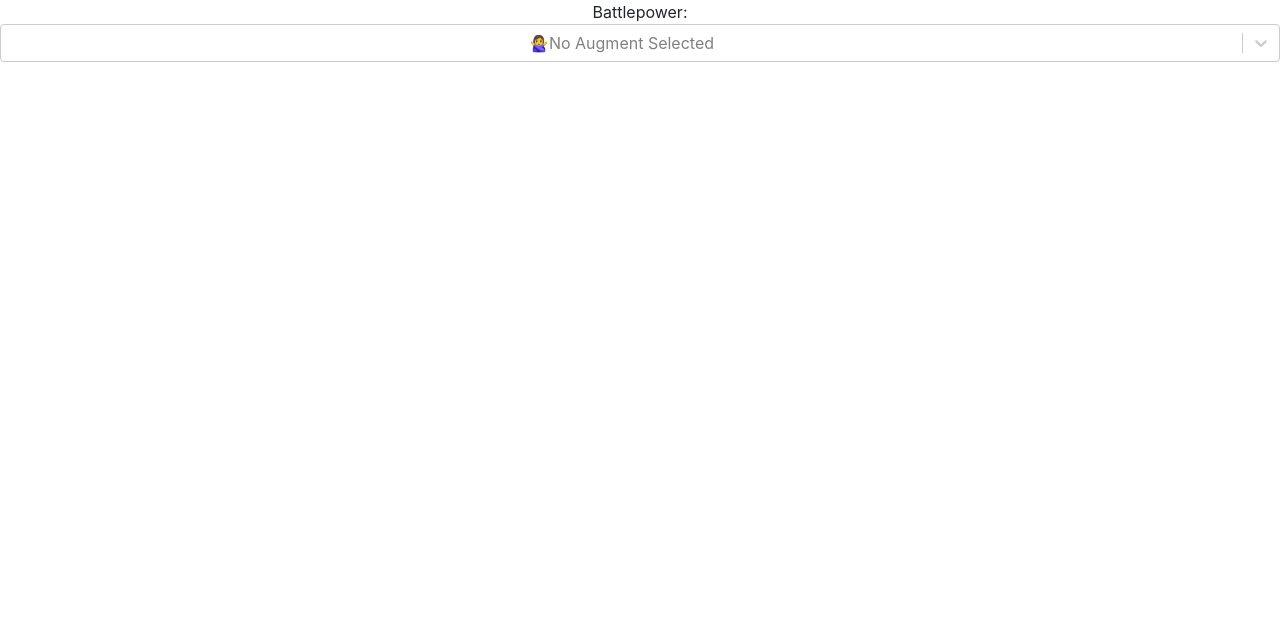
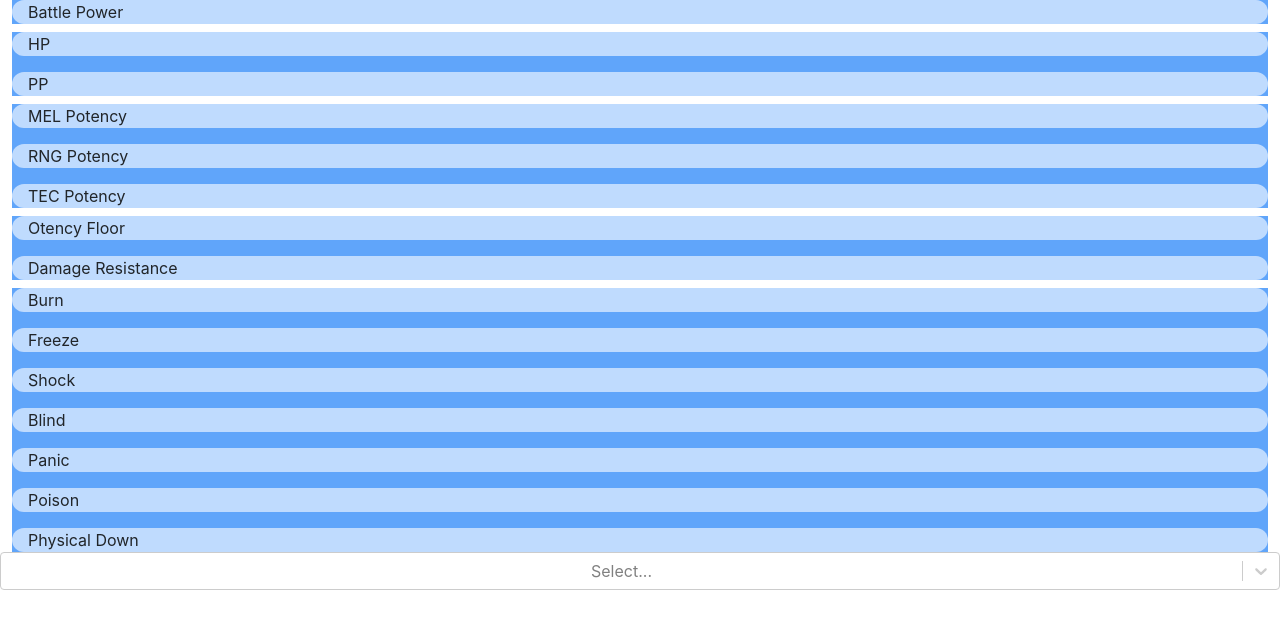
Before and after one commit to Eurydia/pso2ngs-augment-planner, a React (Create React App) app: page / in a window 1280 px wide. Shown: the top 628 px of the page. Built offline with nearby package versions, Linux system fonts and the light colour scheme.

Commit message:
"react is used to build the ui of the app not the app itself"

```diff
--- a/src/components/AugmentMultiSelect.tsx
+++ b/src/components/AugmentMultiSelect.tsx
@@ -1,183 +1,212 @@
-import React, { Component, HTMLProps } from "react";
-import Select, { MultiValue } from "react-select";
-import { AugmentInterface } from "./augment_info/_base";
-import all_augments from "./augment_info/_all_augments";
-import { GROUP as BASIC_GROUP } from "./augment_info/basic";
-import { GROUP as BASIC_FUSED_GROUP } from "./augment_info/basic_fused";
-import { intToRoman } from "./_util";
+import React, {
+    Component,
+    HTMLProps,
+    SelectHTMLAttributes,
+} from "react";
+import Select from "react-select";
+// import { AugmentInterface } from "./augment_info/_base";
+// import all_augments from "./augment_info/_all_augments";
+// import { GROUP as BASIC_GROUP } from "./augment_info/basic";
+// import { GROUP as BASIC_FUSED_GROUP } from "./augment_info/basic_fused";
+// import { intToRoman } from "./_util";
 
-type Option = {
-    label: string;
-    value: string;
-    aug: AugmentInterface;
-};
+// type Option = {
+//     label: string;
+//     value: string;
+//     aug: AugmentInterface;
+// };
 
-type OptionGroup = {
-    label: string;
-    options: Array<Option>;
-};
+// type OptionGroup = {
+//     label: string;
+//     options: Array<Option>;
+// };
 
-// Dummy option
-const NEVER_OPTION = {
-    label: "",
-    value: "",
-    aug: {
-        name: "",
-        level: -1,
-        effects: [],
-        battlepower: -1,
-        group: "",
-    },
-};
+// // Dummy option
+// const NEVER_OPTION = {
+//     label: "",
+//     value: "",
+//     aug: {
+//         name: "",
+//         level: -1,
+//         effects: [],
+//         battlepower: -1,
+//         group: "",
+//     },
+// };
 
-// Turning augments into options in option group
-let options_group: Array<OptionGroup> = [];
-all_augments.forEach((group) => {
-    let opts: Array<Option> = [];
+// // Turning augments into options in option group
+// let options_group: Array<OptionGroup> = [];
+// all_augments.forEach((group) => {
+//     let opts: Array<Option> = [];
 
-    const AUGS = group.augments;
-    AUGS.forEach((aug) => {
-        const lvl_roman = intToRoman(aug.level);
-        const label = `${aug.name} ${lvl_roman}`;
-        const value = label;
-        opts.push({ label, value, aug });
-    });
+//     const AUGS = group.augments;
+//     AUGS.forEach((aug) => {
+//         const lvl_roman = intToRoman(aug.level);
+//         const label = `${aug.name} ${lvl_roman}`;
+//         const value = label;
+//         opts.push({ label, value, aug });
+//     });
 
-    options_group.push({
-        label: group.group.replace("_", " "),
-        options: opts,
-    });
-});
+//     options_group.push({
+//         label: group.group.replace("_", " "),
+//         options: opts,
+//     });
+// });
 
-function isSame(aug_one: string, aug_two: string): boolean {
-    return aug_one === aug_two;
-}
+// function isSame(aug_one: string, aug_two: string): boolean {
+//     return aug_one === aug_two;
+// }
 
-function verifyOptions(new_opt: MultiValue<Option>): Array<Option> {
-    let selected: Array<Option> = [];
-    new_opt.forEach((opt) => {
-        selected.push(opt);
-    });
+// function verifyOptions(new_opt: MultiValue<Option>): Array<Option> {
+//     let selected: Array<Option> = [];
+//     new_opt.forEach((opt) => {
+//         selected.push(opt);
+//     });
 
-    if (selected.length < 2) {
-        return selected;
-    }
+//     if (selected.length < 2) {
+//         return selected;
+//     }
 
-    const NEWEST = selected.pop() || NEVER_OPTION;
-    const NEW_AUG = NEWEST.aug;
-    const NEW_AUG_NAME = NEW_AUG.name;
-    const NEW_AUG_GROUP = NEW_AUG.group;
+//     const NEWEST = selected.pop() || NEVER_OPTION;
+//     const NEW_AUG = NEWEST.aug;
+//     const NEW_AUG_NAME = NEW_AUG.name;
+//     const NEW_AUG_GROUP = NEW_AUG.group;
 
-    let to_remove: Array<number> = [];
-    for (let i = 0; i < selected.length; i++) {
-        const PREVIOUS_AUG = selected[i].aug;
-        const PREVIOUS_AUG_NAME = PREVIOUS_AUG.name;
-        const PREVIOUS_AUG_GROUP = PREVIOUS_AUG.group;
+//     let to_remove: Array<number> = [];
+//     for (let i = 0; i < selected.length; i++) {
+//         const PREVIOUS_AUG = selected[i].aug;
+//         const PREVIOUS_AUG_NAME = PREVIOUS_AUG.name;
+//         const PREVIOUS_AUG_GROUP = PREVIOUS_AUG.group;
 
-        // check same name
-        const IS_SAME_NAME = isSame(NEW_AUG_NAME, PREVIOUS_AUG_NAME);
+//         // check same name
+//         const IS_SAME_NAME = isSame(NEW_AUG_NAME, PREVIOUS_AUG_NAME);
 
-        // Check same group except "BASIC"
-        const IS_SAME_GROUP =
-            isSame(NEW_AUG_GROUP, PREVIOUS_AUG_GROUP) &&
-            !isSame(NEW_AUG_GROUP, BASIC_GROUP);
+//         // Check same group except "BASIC"
+//         const IS_SAME_GROUP =
+//             isSame(NEW_AUG_GROUP, PREVIOUS_AUG_GROUP) &&
+//             !isSame(NEW_AUG_GROUP, BASIC_GROUP);
 
-        // If new group is "BASIC",
-        // remove any "BASIC_FUSED"
-        const IS_BASIC_ON_FUSED =
-            isSame(NEW_AUG_GROUP, BASIC_GROUP) &&
-            isSame(PREVIOUS_AUG_GROUP, BASIC_FUSED_GROUP);
+//         // If new group is "BASIC",
+//         // remove any "BASIC_FUSED"
+//         const IS_BASIC_ON_FUSED =
+//             isSame(NEW_AUG_GROUP, BASIC_GROUP) &&
+//             isSame(PREVIOUS_AUG_GROUP, BASIC_FUSED_GROUP);
 
-        // If new group is "BASIC_FUSED",
-        // remove any "BASIC"
-        const IS_FUSED_ON_BASIC =
-            isSame(NEW_AUG_GROUP, BASIC_FUSED_GROUP) &&
-            isSame(PREVIOUS_AUG_GROUP, BASIC_GROUP);
+//         // If new group is "BASIC_FUSED",
+//         // remove any "BASIC"
+//         const IS_FUSED_ON_BASIC =
+//             isSame(NEW_AUG_GROUP, BASIC_FUSED_GROUP) &&
+//             isSame(PREVIOUS_AUG_GROUP, BASIC_GROUP);
 
-        if (
-            IS_SAME_NAME ||
-            IS_SAME_GROUP ||
-            IS_BASIC_ON_FUSED ||
-            IS_FUSED_ON_BASIC
-        ) {
-            to_remove.push(i);
-        }
-    }
+//         if (
+//             IS_SAME_NAME ||
+//             IS_SAME_GROUP ||
+//             IS_BASIC_ON_FUSED ||
+//             IS_FUSED_ON_BASIC
+//         ) {
+//             to_remove.push(i);
+//         }
+//     }
 
-    // Removing index from the front
-    // I use offset to adjust the index
-    // Or Just do a reverse() then splice()?
-    let offset = 0;
-    to_remove.forEach((index) => {
-        selected.splice(index - offset, 1);
-        offset++;
-    });
+//     // Removing index from the front
+//     // I use offset to adjust the index
+//     // Or Just do a reverse() then splice()?
+//     let offset = 0;
+//     to_remove.forEach((index) => {
+//         selected.splice(index - offset, 1);
+//         offset++;
+//     });
 
-    // add the popped item back to the array
-    selected.push(NEWEST);
+//     // add the popped item back to the array
+//     selected.push(NEWEST);
 
-    // remove the first augment if the sixth is selected
-    if (selected.length > 5) {
-        selected.shift();
-    }
-    return selected;
-}
+//     // remove the first augment if the sixth is selected
+//     if (selected.length > 5) {
+//         selected.shift();
+//     }
+//     return selected;
+// }
+
+// type AugmentMultiSelectProps = {
+//     options: Array<OptionGroup>;
+// };
+
+// class AugmentMultiSelect extends Component<
+//     HTMLProps<HTMLSelectElement> & AugmentMultiSelectProps,
+//     {
+//         selectedOption: null | Array<Option>;
+//     }
+// > {
+//     constructor(
+//         props: HTMLProps<HTMLSelectElement> & AugmentMultiSelectProps,
+//     ) {
+//         super(props);
+//         this.state = {
+//             selectedOption: null,
+//         };
+//     }
+
+// handleChange = (options: MultiValue<Option>) => {
+//     this.setState(
+//         { selectedOption: verifyOptions(options) },
+//         // this.updateDisplay,
+//     );
+// };
+
+// updateDisplay = () => {
+//     const OPTIONS = this.state.selectedOption || [NEVER_OPTION];
+//     let augments_effects: { [key: string]: number } = {};
+//     OPTIONS.forEach((opt) => {
+//         opt.aug.effects.forEach((eff) => {
+//             const { name, amount } = eff;
+
+//             if (!(name in augments_effects)) {
+//                 augments_effects[name] = amount;
+//             } else {
+//                 if (Number.isInteger(amount)) {
+//                     augments_effects[name] =
+//                         augments_effects[name] + amount;
+//                 } else {
+//                     augments_effects[name] =
+//                         augments_effects[name] * amount;
+//                 }
+//             }
+//         });
+//     });
+// };
+
+//     render() {
+//         // const { selectedOption } = this.state;
+
+//         return (
+//             <Select
+//                 // present in "select HTML element"
+//                 id={this.props.id}
+//                 className={this.props.className}
+//                 onChange={this.handleChange}
+//                 placeholder={this.props.placeholder}
+//                 // not present in select HTML element
+//                 // options={this.props.options}
+//                 // value={selectedOption}
+//                 isMulti
+//             />
+//         );
+//     }
+// }
+
+// export default AugmentMultiSelect;
 
 class AugmentMultiSelect extends Component<
     HTMLProps<HTMLSelectElement>,
-    {
-        selectedOption: null | Array<Option>;
-    }
+    {}
 > {
-    constructor(props: HTMLProps<HTMLSelectElement>) {
-        super(props);
-        this.state = {
-            selectedOption: null,
-        };
-        this.handleChange = this.handleChange.bind(this);
-    }
-
-    handleChange = (options: MultiValue<Option>) => {
-        this.setState(
-            { selectedOption: verifyOptions(options) },
-            this.updateDisplay,
-        );
-    };
-
-    updateDisplay = () => {
-        const OPTIONS = this.state.selectedOption || [NEVER_OPTION];
-        let augments_effects: { [key: string]: number } = {};
-        OPTIONS.forEach((opt) => {
-            opt.aug.effects.forEach((eff) => {
-                const { name, amount } = eff;
-
-                if (!(name in augments_effects)) {
-                    augments_effects[name] = amount;
-                } else {
-                    if (Number.isInteger(amount)) {
-                        augments_effects[name] =
-                            augments_effects[name] + amount;
-                    } else {
-                        augments_effects[name] =
-                            augments_effects[name] * amount;
-                    }
-                }
-            });
-        });
-    };
-
     render() {
-        const { selectedOption } = this.state;
-
         return (
             <Select
+                id={this.props.id}
                 className={this.props.className}
-                value={selectedOption}
-                onChange={this.handleChange}
-                options={options_group}
-                placeholder="🙅‍♀️No augment selected"
-                closeMenuOnSelect={false}
-                isMulti
+                placeholder={this.props.placeholder}
+                isMulti={true}
             />
         );
     }
--- a/src/components/StatDisplay.tsx
+++ b/src/components/StatDisplay.tsx
@@ -1,11 +1,55 @@
-import { Component } from "react";
+import { Component, HTMLProps } from "react";
+
+const MAJOR_GRID = (col: number) => {
+    return `grid grid-cols-${col} bg-blue-400 gap-3`;
+};
+
+const MINOR_GRID = () => {
+    return `grid bg-blue-200 rounded-xl`;
+};
+
+const POT = ["MEL", "RNG", "TEC"];
+
+const AILMENT_RESIST = [
+    "burn",
+    "freeze",
+    "shock",
+    "blind",
+    "panic",
+    "poison",
+    "physical down",
+];
 
 class StatDisplay extends Component {
     render() {
         return (
-            <div className="container">
-                <div className="row">
-                    <div className="col bd-hightlight">Battlepower:</div>
+            <div className="grid grid-cols-1 gap-2 container xl text-left indent-4 capitalize">
+                <div className={MAJOR_GRID(1)}>
+                    <div className={MINOR_GRID()}>battle power</div>
+                </div>
+                <div className={MAJOR_GRID(2)}>
+                    <div className={MINOR_GRID()}>HP</div>
+                    <div className={MINOR_GRID()}>PP</div>
+                </div>
+                <div className={MAJOR_GRID(3)}>
+                    <div className={MINOR_GRID()}>MEL potency</div>
+                    <div className={MINOR_GRID()}>RNG potency</div>
+                    <div className={MINOR_GRID()}>TEC potency</div>
+                </div>
+                <div className={MAJOR_GRID(2)}>
+                    <div className={MINOR_GRID()}>otency floor</div>
+                    <div className={MINOR_GRID()}>
+                        Damage resistance
+                    </div>
+                </div>
+                <div className={MAJOR_GRID(3)}>
+                    {AILMENT_RESIST.map((ailment, index) => {
+                        return (
+                            <div className={MINOR_GRID()}>
+                                {ailment}
+                            </div>
+                        );
+                    })}
                 </div>
             </div>
         );
```
Also changed, not shown: src/components/EquipmentField.tsx (added, +16 -0 lines).
